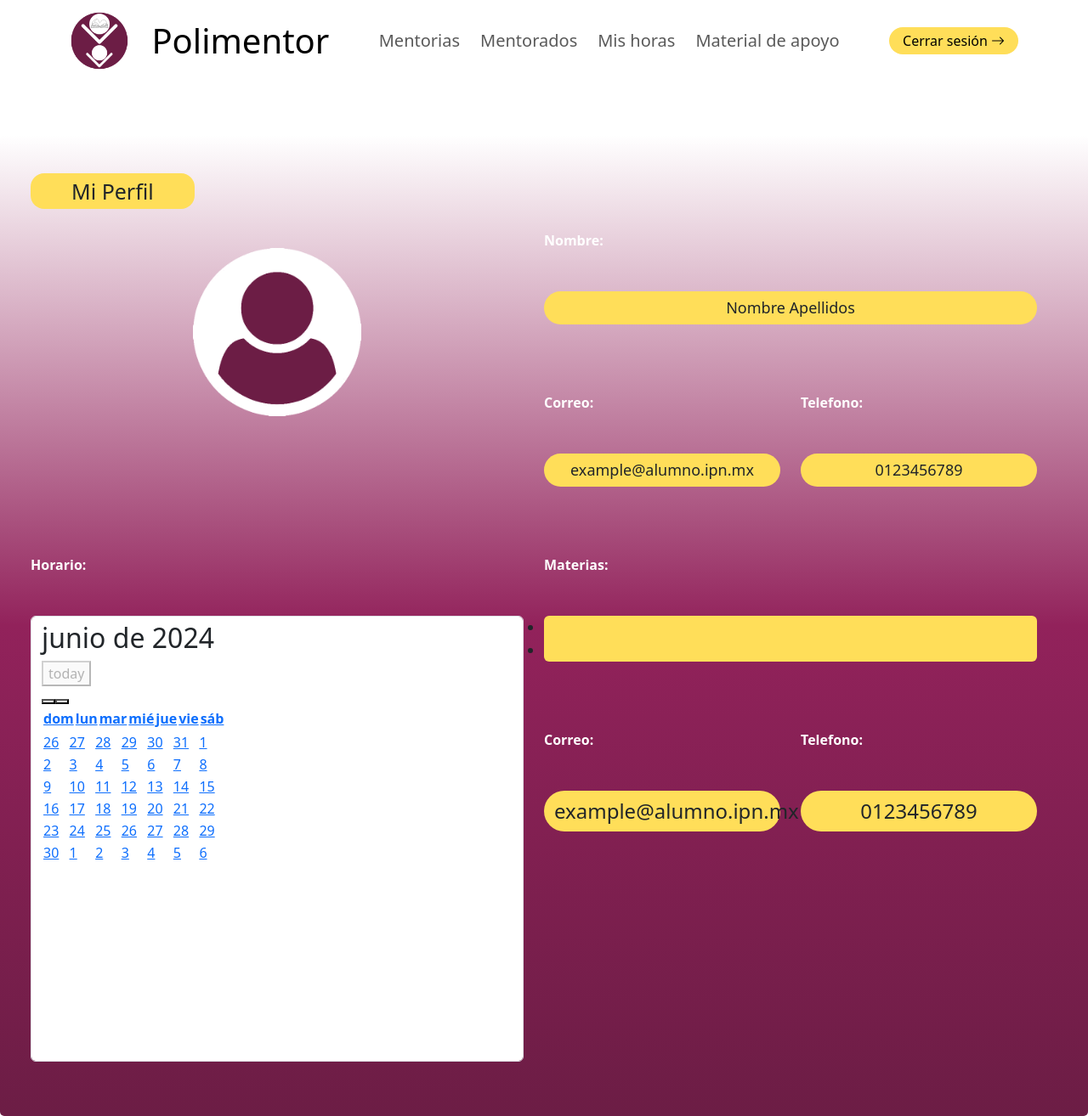
After one commit to josedprz/MentoriasFEPI, a PHP site: page /perfilMentor.html in a window 1280 px wide. The commit adds this page. Shown: the whole page at 85% size. Run offline with PHP 8.4, Linux system fonts and the light colour scheme; lists and menus that the app fills with data are empty; some libraries are stand-ins or nearby versions.

Commit message:
Agregue las pantallas de Perfil (Mentor y Mentorados), Registro(Mentor y Mentorados), hice cambios en el index

```diff
--- a/mision.html
+++ b/mision.html
@@ -10,13 +10,13 @@
         <script src="https://cdn.jsdelivr.net/npm/bootstrap@5.3.3/dist/js/bootstrap.bundle.min.js" integrity="sha384-YvpcrYf0tY3lHB60NNkmXc5s9fDVZLESaAA55NDzOxhy9GkcIdslK1eN7N6jIeHz" crossorigin="anonymous"></script>
         <title>Misión</title>
     </head>
-    <body class="vh-100 overflow-hidden">
+    <body class="vh-100">
         <!-- Navbar -->
         <nav class="navbar navbar-expand-sm navbar-primary">
             <div class="container">
                 <!-- Logo -->
                 <a class="navbar-brand fs-4" href="index.html">
-                    <img src="img/logo.png" height="30" width="30"/>
+                    <img src="img/logo.png" height="70" width="70"/>
                     <span class="align-middle ms-5">Polimentor</span>
                 </a>
                 <!-- Toggle Btn -->
@@ -57,7 +57,7 @@
                 </div>
             </div>
         </nav>
-        <div class="container">
+        <div class="container-fluid">
             <div class="row px-4 py-5" id="contenido">
                 <span class="col-lg-6 col-sm-12">
                     <span class="px-4 py-1 my-3 rounded-4" style="background-color: #ffde59;">Polimentor</span>
--- a/nosotros.html
+++ b/nosotros.html
@@ -10,7 +10,7 @@
         <script src="https://cdn.jsdelivr.net/npm/bootstrap@5.3.3/dist/js/bootstrap.bundle.min.js" integrity="sha384-YvpcrYf0tY3lHB60NNkmXc5s9fDVZLESaAA55NDzOxhy9GkcIdslK1eN7N6jIeHz" crossorigin="anonymous"></script>
         <title>Nosotros</title>
     </head>
-    <body class="vh-100 overflow-hidden">
+    <body class="vh-100">
         <!-- Navbar -->
         <nav class="navbar navbar-expand-sm navbar-primary">
             <div class="container">
--- /dev/null
+++ b/perfilMentor.html
@@ -0,0 +1,178 @@
+<!DOCTYPE html>
+<html lang="es">
+
+<head>
+    <meta charset="UTF-8" />
+    <meta http-equiv="X-UA-Compatible" content="IE=edge" />
+    <meta name="viewport" content="width=device-width, initial-scale=1" />
+    <link href="https://cdn.jsdelivr.net/npm/bootstrap@5.3.3/dist/css/bootstrap.min.css" rel="stylesheet"
+        integrity="sha384-QWTKZyjpPEjISv5WaRU9OFeRpok6YctnYmDr5pNlyT2bRjXh0JMhjY6hW+ALEwIH" crossorigin="anonymous" />
+    <link rel="stylesheet" href="https://cdn.jsdelivr.net/npm/bootstrap-icons@1.11.3/font/bootstrap-icons.min.css" />
+    <link rel="stylesheet" href="styles/index.css" />
+    <!-- Incluir FullCalendar CSS -->
+    <link href='https://cdn.jsdelivr.net/npm/fullcalendar@6.1.8/main.min.css' rel='stylesheet' />
+    <!-- Incluir FullCalendar JS -->
+    <script src='https://cdn.jsdelivr.net/npm/fullcalendar@6.1.8/main.min.js'></script>
+    <script src="https://cdn.jsdelivr.net/npm/bootstrap@5.3.3/dist/js/bootstrap.bundle.min.js"
+        integrity="sha384-YvpcrYf0tY3lHB60NNkmXc5s9fDVZLESaAA55NDzOxhy9GkcIdslK1eN7N6jIeHz"
+        crossorigin="anonymous"></script>
+    <script src='https://cdn.jsdelivr.net/npm/@fullcalendar/core@6.1.14/index.global.min.js'></script>
+    <script src='https://cdn.jsdelivr.net/npm/@fullcalendar/daygrid@6.1.14/index.global.min.js'></script>
+    <script>
+
+        document.addEventListener('DOMContentLoaded', function() {
+          var calendarEl = document.getElementById('calendar');
+          var calendar = new FullCalendar.Calendar(calendarEl, {
+            locale: 'es',
+            initialView: 'dayGridMonth'
+          });
+          calendar.render();
+        });
+
+      </script>
+
+    <title>Mi Perfil - Polimentor</title>
+</head>
+
+<body class="vh-100">
+    <!-- Navbar -->
+    <nav class="navbar navbar-expand-sm navbar-primary">
+        <div class="container">
+            <!-- Logo -->
+            <a class="navbar-brand fs-1" href="index.html">
+                <img src="img/logo.png" height="70" width="70" />
+                <span class="align-middle ms-3">Polimentor</span>
+            </a>
+            <!-- Toggle Btn -->
+            <button class="navbar-toggler" type="button" data-bs-toggle="offcanvas" data-bs-target="#offcanvasNavbar"
+                aria-controls="offcanvasNavbar" aria-label="Toggle navigation">
+                <span class="navbar-toggler-icon"></span>
+            </button>
+
+            <!-- Sidebar -->
+            <div class="offcanvas offcanvas-start" tabindex="-1" id="offcanvasNavbar"
+                aria-labelledby="offcanvasNavbarLabel">
+                <div class="offcanvas-header">
+                    <a class="navbar-brand fs-4" href="index.html">
+                        <img src="img/logo.png" height="30" width="30">
+                        <span class="align-middle h5 ms-5"><strong>Polimentor</strong></span>
+                    </a>
+                    <button type="button" class="btn-close" data-bs-dismiss="offcanvas" aria-label="Close"></button>
+                </div>
+                <!-- Sidebar Body -->
+                <div class="offcanvas-body d-flex flex-column flex-sm-row">
+                    <ul
+                        class="navbar-nav d-flex flex-row justify-content-center align-items-center fs-5 flex-grow-1 pe-3">
+                        <li class="nav-item mx-1">
+                            <a class="nav-link" aria-current="page" href="mentorias.html">Mentorias</a>
+                        </li>
+                        <li class="nav-item mx-1">
+                            <a class="nav-link" href="mentorados.html">Mentorados</a>
+                        </li>
+                        <li class="nav-item mx-1">
+                            <a class="nav-link" href="horas.html">Mis horas</a>
+                        </li>
+                        <li class="nav-item mx-1">
+                            <a class="nav-link" aria-current="page" href="material.html">Material de apoyo</a>
+                        </li>
+                    </ul>
+                    <!-- Cerrar sesion -->
+                    <div class="d-flex justify-content-center align-items-center gap-3">
+                        <a class="text-black text-decoration-none px-3 py-1 rounded-4" href="login.html"
+                            style="background-color: #ffde59;">
+                            Cerrar sesión
+                            <i class="bi-arrow-right"></i>
+                        </a>
+                    </div>
+                </div>
+
+            </div>
+        </div>
+    </nav>
+
+    <!-- Contenido -->
+    <div class="container-fluid">
+
+        <div class="row px-4 py-5" id="contenido">
+            <div class="row">
+                <div class="col-lg-6 col-sm-12">
+                    <span class="px-5 py-1 my-3 rounded-4" style="background-color: #ffde59; font-size: 25px;">Mi
+                        Perfil</span>
+                    <!-- Contenido sección 1 -->
+                    <div class="container">
+                        <div class="row px-4 py-5 justify-content-center">
+                            <img class="col-5" src="img/user.png" alt="" id="user-img">
+                        </div>
+                    </div>
+                </div>
+                <div class="col-lg-6 col-sm-12">
+                    <!-- Contenido sección 2 -->
+                    <div class="row">
+                        <div class="col-32 py-3">
+                            <p class="text-white my-5"><strong>Nombre:</strong></p>
+                            <span class="form-control border-0 rounded-5 mt-0"
+                                style="background-color: #ffde59; font-size: large; text-align: center;"
+                                id="userName">Nombre Apellidos</span>
+                        </div>
+                        <div class="col-6">
+                            <div class="col-32 py-3">
+                                <p class="text-white my-5"><strong>Correo:</strong></p>
+                                <span class="form-control border-0 rounded-5 mt-5"
+                                    style="background-color: #ffde59; font-size: large; text-align: center;"
+                                    id="userMail">example@alumno.ipn.mx</span>
+                            </div>
+                        </div>
+                        <div class="col-6">
+                            <div class="col-32 py-3">
+                                <p class="text-white my-5"><strong>Telefono:</strong></p>
+                                <span class="form-control border-0 rounded-5 mt-5"
+                                    style="background-color: #ffde59; font-size: large; text-align: center;"
+                                    id="userPhoneNumber">0123456789</span>
+                            </div>
+                        </div>
+                    </div>
+                </div>
+            </div>
+            <div class="row">
+                <div class="col-lg-6 col-sm-12">
+                    <!-- Contenido sección 3 -->
+                    <div class="col-32 py-3">
+                        <p class="text-white my-5"><strong>Horario:</strong></p>
+                        <div id="calendar" class="form-control rounderd-1" style="background-color: white;"></div>
+                    </div>
+                </div>
+               <div class="col-lg-6 col-sm-12">
+                    <!-- Contenido sección 4 -->
+                    <div class="row">
+                        <div class="col-32 py-3">
+                            <p class="text-white my-5"><strong>Materias:</strong></p>
+                            <ul class="list-group" id="subjects-list"
+                                style="background-color: #ffde59; font-size: large; text-align: center;">
+                                <li class="nav-item"> </li>
+                                <li class="nav-item"> </li>
+                            </ul>
+                        </div>
+                        <div class="col-6">
+                            <div class="col-32 py-3">
+                                <p class="text-white my-5"><strong>Correo:</strong></p>
+                                <span class="form-control border-0 rounded-5 mt-5"
+                                    style="background-color: #ffde59; font-size: x-large; text-align: center;"
+                                    id="userMail">example@alumno.ipn.mx</span>
+                            </div>
+                        </div>
+                        <div class="col-6">
+                            <div class="col-32 py-3">
+                                <p class="text-white my-5"><strong>Telefono:</strong></p>
+                                <span class="form-control border-0 rounded-5 mt-5"
+                                    style="background-color: #ffde59; font-size: x-large; text-align: center;"
+                                    id="userPhoneNumber">0123456789</span>
+                            </div>
+                        </div>
+                    </div>
+                </div>
+            </div>
+        </div>
+    </div>
+</body>
+
+</html>
--- a/recuperar.html
+++ b/recuperar.html
@@ -10,7 +10,7 @@
         <script src="https://cdn.jsdelivr.net/npm/bootstrap@5.3.3/dist/js/bootstrap.bundle.min.js" integrity="sha384-YvpcrYf0tY3lHB60NNkmXc5s9fDVZLESaAA55NDzOxhy9GkcIdslK1eN7N6jIeHz" crossorigin="anonymous"></script>
         <title>Recuperar Contraseña</title>
     </head>
-    <body class="vh-100 overflow-hidden">
+    <body class="vh-100">
         <!-- Navbar -->
         <nav class="navbar navbar-expand-sm navbar-primary">
             <div class="container">
--- a/styles/index.css
+++ b/styles/index.css
@@ -1,7 +1,7 @@
 #contenido{
     /*background-color: #6c1d45;*/
-    background-image: linear-gradient(white, #6c1d45);
-    border-radius: 10px;
+    background-image: linear-gradient(white, #92225b, #6c1d45);
+    border-radius: 5px;
     margin-top: 5%;
 }
 
@@ -34,3 +34,8 @@
         padding: 2% 6% 2% 6%;
     }
 }
+
+.bordered-container {
+    border: 3px solid #6c1d45; /* Cambia el color del borde si es necesario */
+    border-radius: 10px;
+}
--- a/vision.html
+++ b/vision.html
@@ -10,7 +10,7 @@
         <script src="https://cdn.jsdelivr.net/npm/bootstrap@5.3.3/dist/js/bootstrap.bundle.min.js" integrity="sha384-YvpcrYf0tY3lHB60NNkmXc5s9fDVZLESaAA55NDzOxhy9GkcIdslK1eN7N6jIeHz" crossorigin="anonymous"></script>
         <title>Visión</title>
     </head>
-    <body class="vh-100 overflow-hidden">
+    <body class="vh-100">
         <!-- Navbar -->
         <nav class="navbar navbar-expand-sm navbar-primary">
             <div class="container">
```
Also changed, not shown: index.html (+9 -7 lines), login.html (+28 -13 lines), perfilMentorado.html (added, +171 -0 lines), registroMentor.html (added, +132 -0 lines), registroMentorado.html (added, +141 -0 lines).
